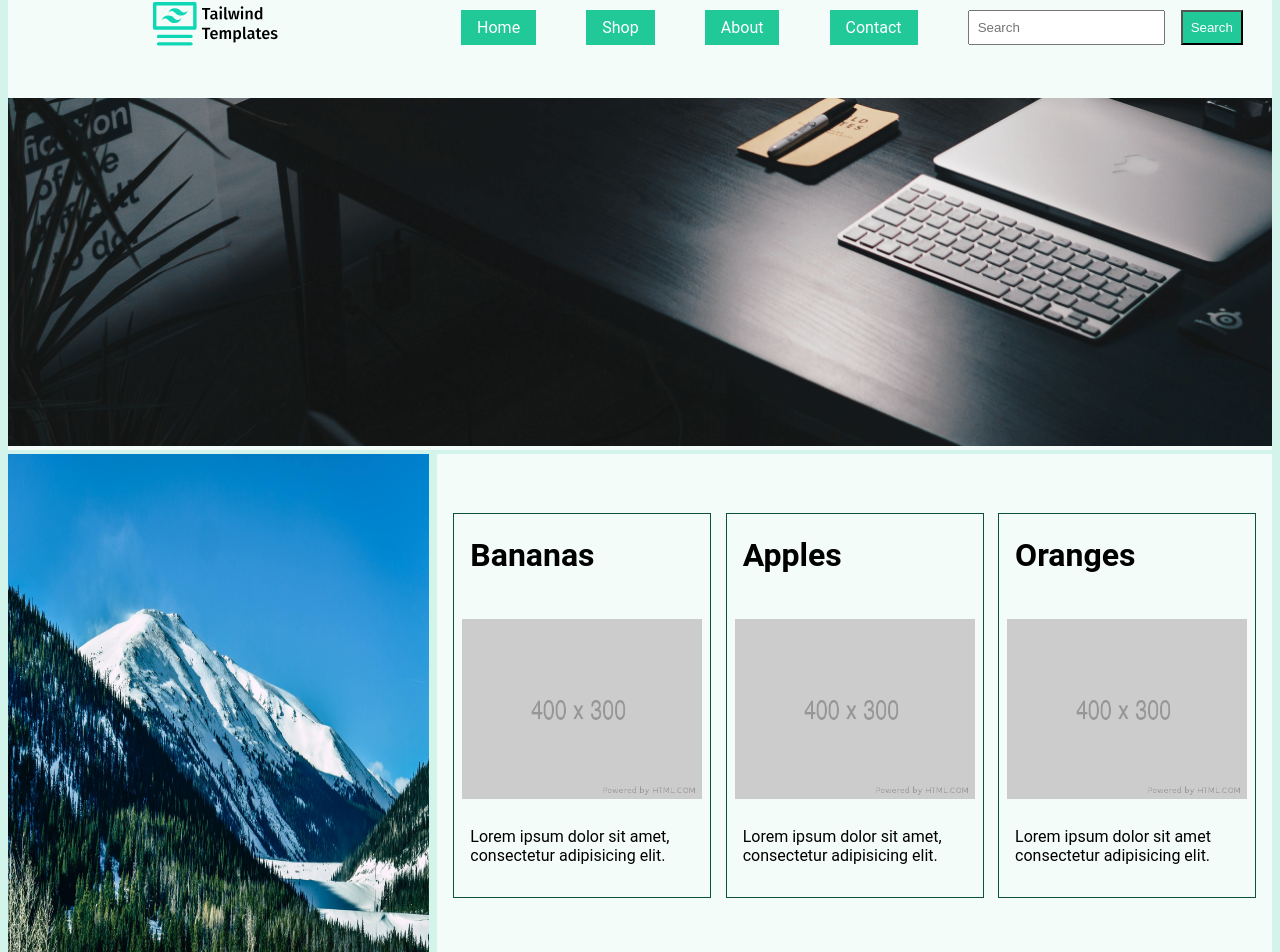
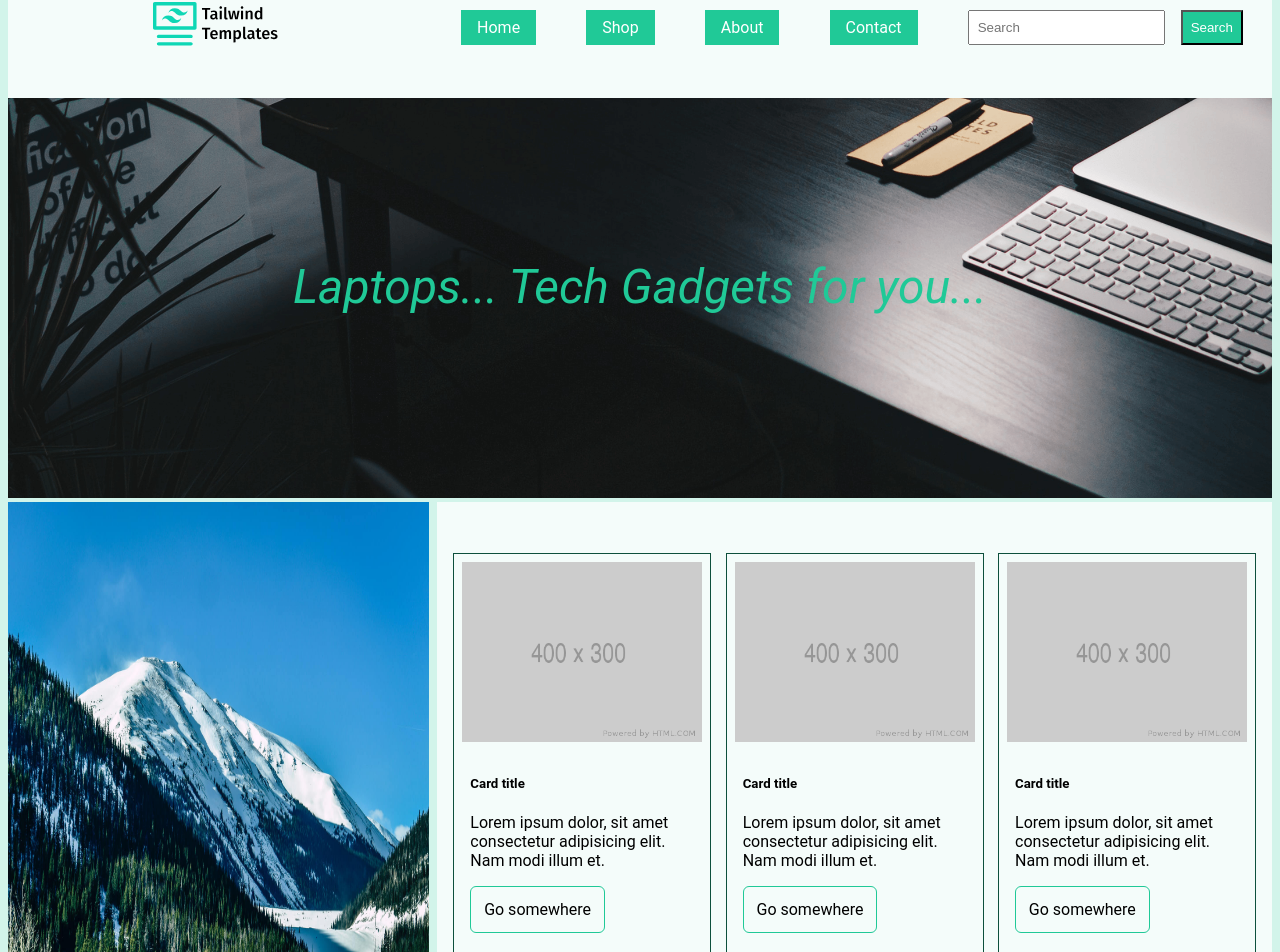
Before and after one commit to bersennaidoo/nextjs-sass-template, a Next.js app: page / in a window 1280 px wide. Shown: the part 38-990 px from the top of the page. Built offline with nearby package versions, Linux system fonts and the light colour scheme.

Commit message:
Refactored hero image to background image and styled grid of cards

```diff
--- a/app/assets/sass/local/components/_c-header.scss
+++ b/app/assets/sass/local/components/_c-header.scss
@@ -59,8 +59,21 @@
   &__list-frame {
     display: none;
   }
-  &__hero-img {
+  &__hero-frame {
+    block-size: 25rem;
+    max-block-size: 25rem;
     max-inline-size: 100%;
+    background-color: $lightest;
+    background-image: url("/images/background.png");
+    background-repeat: no-repeat;
+    background-size: cover;
+  }
+  &__hero-text {
+    color: $primary;
+    font-style: italic;
+    text-align: center;
+    font-size: $spacer * 3;
+    padding-block-start: $spacer * 7;
   }
 }
 
--- a/app/assets/sass/local/components/_c-home.scss
+++ b/app/assets/sass/local/components/_c-home.scss
@@ -38,13 +38,21 @@
         max-inline-size: 100%;
         padding: $spacer * 0.5;
     }
-    &__card-header {
+    &__card-body {
         padding-inline: $spacer;
         padding-block-end: $spacer;
     }
-    &__card-body {
-        padding-inline: $spacer;
-        padding-block-end: $spacer;
+    &__card-btn {
+        display: inline-block;
+        padding: $spacer * 0.8;
+        margin-block-end: $spacer * 0.3;
+        border: 1px solid $primary;
+        border-radius: 6px;
+        color: $darkest;
+        text-decoration: none;
+    }
+    &__card-btn:hover {
+        background-color: $primary;
     }
 }
 
--- a/app/components/Header/Header.tsx
+++ b/app/components/Header/Header.tsx
@@ -79,7 +79,7 @@ const Header = () => {
         </div>
       </nav>
       <div className="c-header__hero-frame">
-        <img className="c-header__hero-img" src="/images/background.png" />
+        <p className="c-header__hero-text">Laptops... Tech Gadgets for you...</p>
       </div>
     </div>
   );
--- a/app/components/c-home/c-home.tsx
+++ b/app/components/c-home/c-home.tsx
@@ -16,19 +16,43 @@ const CHome: FC<TCHomeProps> = (props: TCHomeProps) => {
       </aside>
       <main className="c-home__main">
         <div className="c-home__card">
-          <h1 className="c-home__card-header">Bananas</h1>
           <img className="c-home__card-img" src="/images/400x300.png" />
-          <p className="c-home__card-body">Lorem ipsum dolor sit amet, consectetur adipisicing elit.</p>
+          <div className="c-home__card-body">
+            <h5 className="c-home__card-title">Card title</h5>
+            <p className="c-home__card-text">
+              Lorem ipsum dolor, sit amet consectetur adipisicing elit. Nam modi
+              illum et.
+            </p>
+            <a href="#" className="c-home__card-btn">
+              Go somewhere
+            </a>
+          </div>
         </div>
         <div className="c-home__card">
-          <h1 className="c-home__card-header">Apples</h1>
           <img className="c-home__card-img" src="/images/400x300.png" />
-          <p className="c-home__card-body">Lorem ipsum dolor sit amet, consectetur adipisicing elit.</p>
+          <div className="c-home__card-body">
+            <h5 className="c-home__card-title">Card title</h5>
+            <p className="c-home__card-text">
+              Lorem ipsum dolor, sit amet consectetur adipisicing elit. Nam modi
+              illum et.
+            </p>
+            <a href="#" className="c-home__card-btn">
+              Go somewhere
+            </a>
+          </div>
         </div>
         <div className="c-home__card">
-          <h1 className="c-home__card-header">Oranges</h1>
           <img className="c-home__card-img" src="/images/400x300.png" />
-          <p className="c-home__card-body">Lorem ipsum dolor sit amet consectetur adipisicing elit.</p>
+          <div className="c-home__card-body">
+            <h5 className="c-home__card-title">Card title</h5>
+            <p className="c-home__card-text">
+              Lorem ipsum dolor, sit amet consectetur adipisicing elit. Nam modi
+              illum et.
+            </p>
+            <a href="#" className="c-home__card-btn">
+              Go somewhere
+            </a>
+          </div>
         </div>
       </main>
     </div>
```
